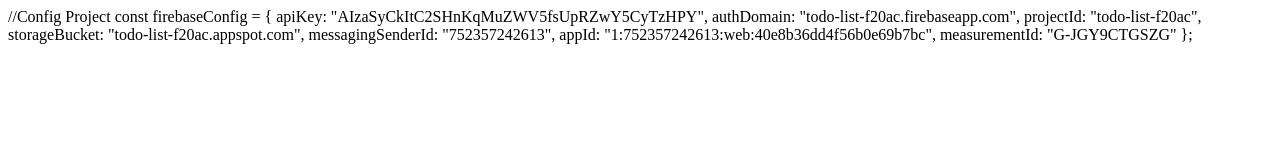
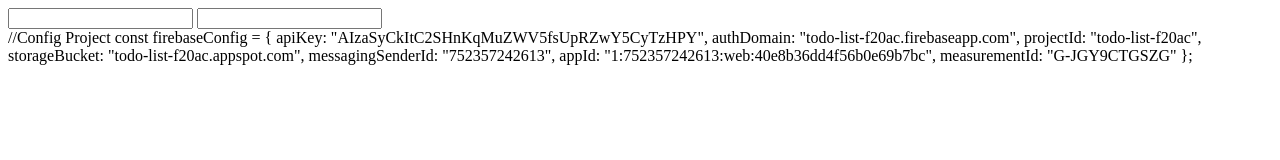
Before and after one commit to Kausinho/todolist, a plain HTML site: page index.html in a window 1280 px wide. Drawn offline with Linux system fonts and the light colour scheme.

Commit message:
classe login do app

```diff
--- a/index.html
+++ b/index.html
@@ -7,6 +7,13 @@
     <title>TODO LIST</title>
 </head>
 <body>
+
+    <div class="login">
+        <form>
+            <input type="email" name="email">
+            <input type="password" name="password" />
+        </form>
+    </div>
 
         //Config Project
         const firebaseConfig = {
```
